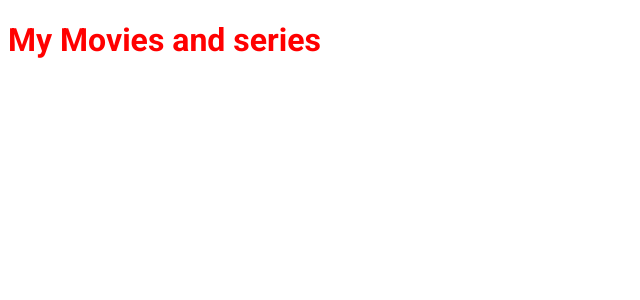
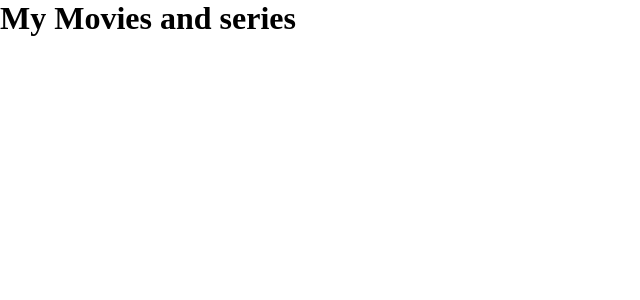
Before and after one commit to NicollasRyan/my-favorites, a Next.js app: page / in a window 1280 px wide. Shown: the top 300 px of the page, without its empty margins (0-640 px from the left). Built offline with nearby package versions, Linux system fonts and the light colour scheme.

Commit message:
add styles

```diff
--- a/src/pages/_app.tsx
+++ b/src/pages/_app.tsx
@@ -1,4 +1,6 @@
 import { AppProps } from "../../node_modules/next/app"
+import '../styles/global.scss'
+
 
 function MyApp({ Component, pageProps }: AppProps) {
   return <Component {...pageProps} />
--- a/src/pages/index.tsx
+++ b/src/pages/index.tsx
@@ -1,5 +1,4 @@
 import Head from 'next/head'
-import styles from '../styles/home.module.scss'
 
 export default function Home() {
   return (
@@ -8,7 +7,7 @@ export default function Home() {
         <title>Home | my favorites</title>
       </Head>
 
-      <h1 className={styles.title}>
+      <h1>
         My Movies and series
       </h1>
     </>
--- /dev/null
+++ b/src/styles/global.scss
@@ -0,0 +1,5 @@
+* {
+    margin: 0;
+    padding: 0;
+    box-sizing: border-box;
+}
--- a/src/styles/home.module.scss
+++ /dev/null
@@ -1,4 +0,0 @@
-.title {
-    color: red;
-    font-family: Roboto;
-}
```
